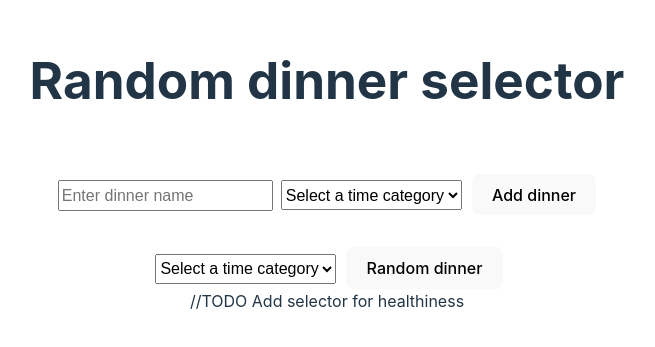
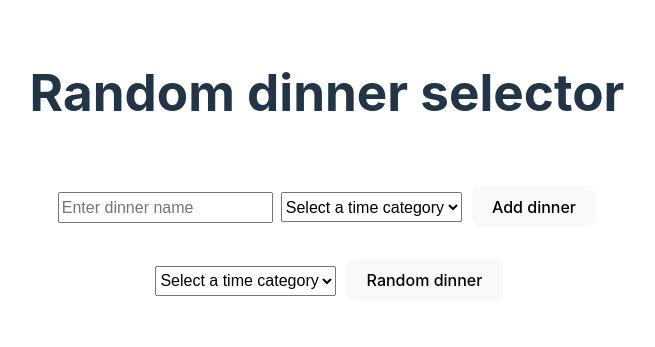
Before and after one commit to italianPalms/random_dinner, a React (Vite) app in the folder Frontend/: page / in a window 1280 px wide. Shown: the part 235-582 px from the top of the page, without its empty margins (313-968 px from the left). Built offline with nearby package versions, Linux system fonts and the light colour scheme.

Commit message:
add todo's for later

```diff
--- a/Frontend/src/App.tsx
+++ b/Frontend/src/App.tsx
@@ -92,7 +92,9 @@ const Dinner = () => {
           Random dinner
         </button>
       </div>
-      //TODO Add selector for healthiness
+      {/* //TODO - Deploy the app to vercel */}
+      {/* //TODO Add selector for healthiness */}
+      {/* //TODO - Add functionality to the user can get four random dinners (covering the whole week), and three of them needs to be healthy (needs to be connected to the healthieness attribute) - decide if this should be a new page, or just divide this page into three sections - one for adding, one for getting one random dinner from the timeCategory selected, and one section where you get random dinners for the whole week */}
     </>
   )
 }
```
